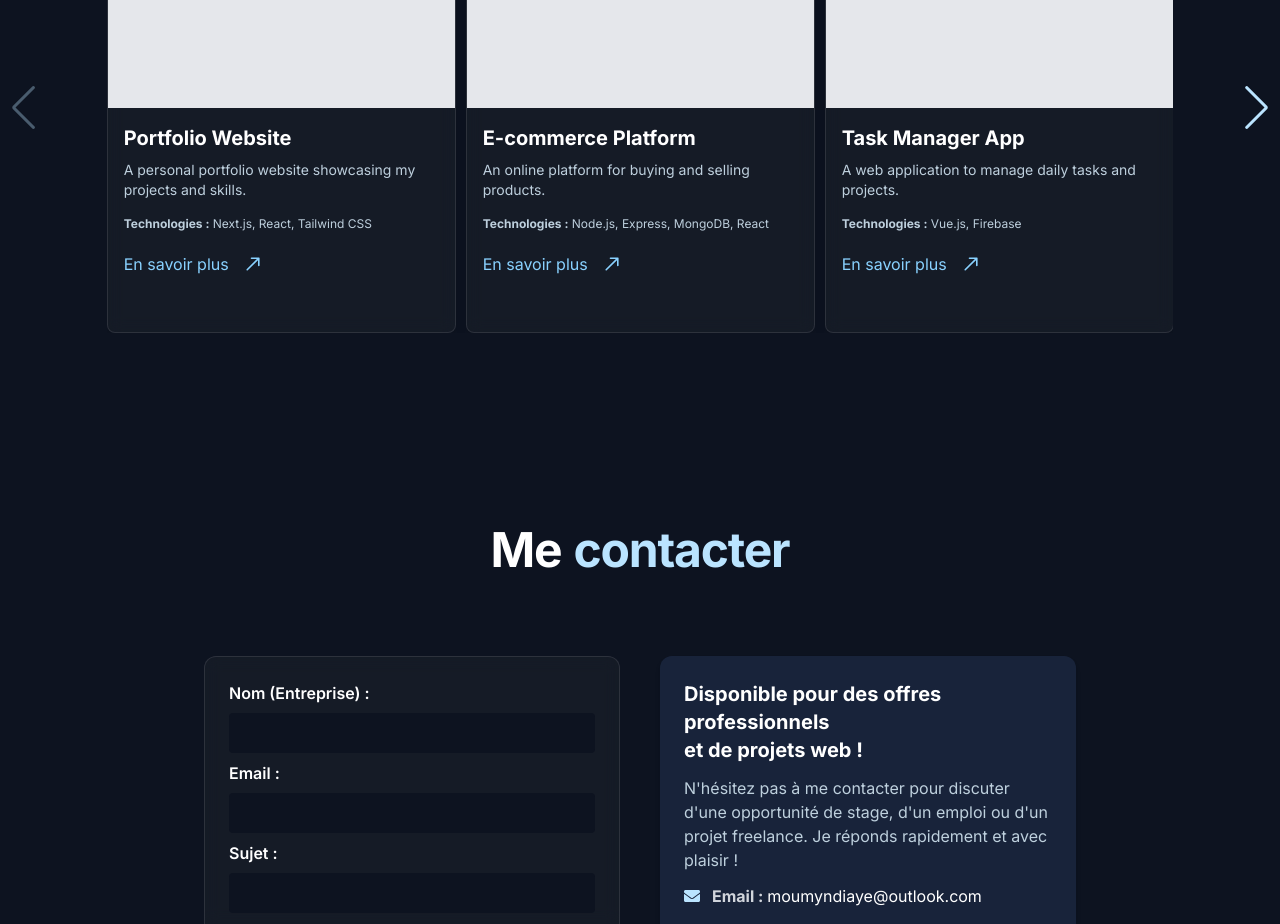
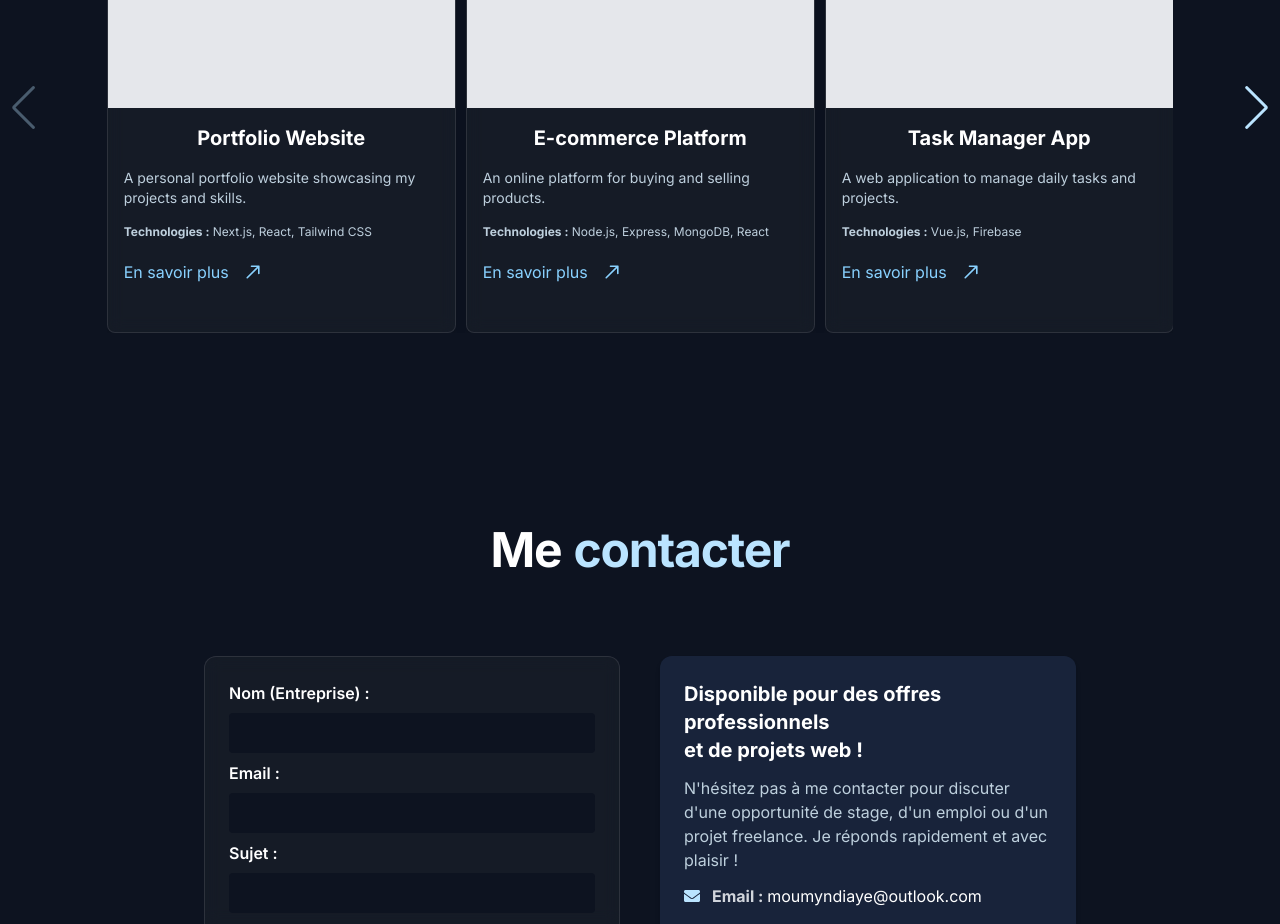
Before and after one commit to NMoumy/portfolio, a Next.js app: page / in a window 1280 px wide. Shown: the part 1980-2904 px from the top of the page. Built offline with nearby package versions, Linux system fonts and the light colour scheme; no server answers.

Commit message:
Build error

```diff
--- a/src/app/projects/[projectId]/page.tsx
+++ b/src/app/projects/[projectId]/page.tsx
@@ -1,10 +1,6 @@
 import projectData from "../../../lib/data/projectData.json";
 
-type Props = {
-  params: { projectId: string };
-};
-
-const Page = ({ params }: Props) => {
+export default function Page({ params }: { params: { projectId: string } }) {
   const project = projectData.find(
     (p) => p.projectId === params.projectId
   );
@@ -22,6 +18,4 @@ const Page = ({ params }: Props) => {
       </p>
     </section>
   );
-};
-
-export default Page;
+}
--- a/src/components/sections/ContainerProject.tsx
+++ b/src/components/sections/ContainerProject.tsx
@@ -18,16 +18,13 @@ const ContainerProject = ({ project }: ContainerProjectProps) => {
     <div className="glassmorphic rounded-lg shadow-lg h-[450px] w-full overflow-hidden">
       <div className="h-1/2 w-full bg-gray-200"></div>
       <div className="p-4">
-        <h3 className="text-xl font-bold mb-2">{project.name}</h3>
+        <h3 className="text-xl font-bold mb-2 text-center pb-2">{project.name}</h3>
         <p className="text-sm mb-4">{project.description}</p>
         <p className="text-xs mb-4">
           <strong>Technologies :</strong> {project.technologies.join(", ")}
         </p>
         <div className="flex flex-row hover-underline-animation">
-          <Link
-            href={`/projects/${project.projectId}`}
-            className="flex items-center gap-2 w-fit text-tertiary"
-          >
+          <Link href={`/projects/${project.projectId}`} className="flex items-center gap-2 w-fit text-tertiary">
             <span className="">En savoir plus</span>
             <IoIosArrowRoundForward className="w-8 h-8 rotate-[-45deg]" />
           </Link>
```
